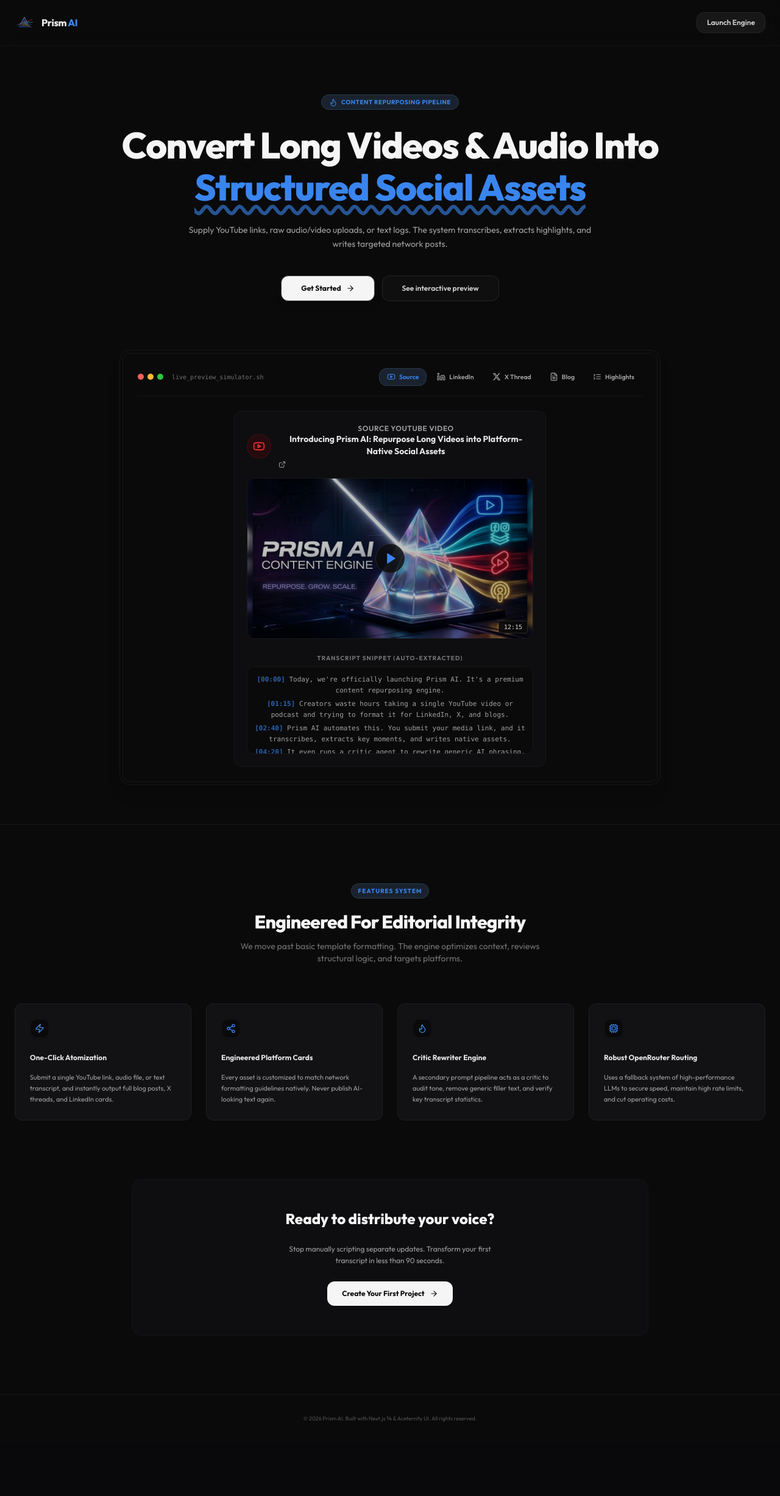
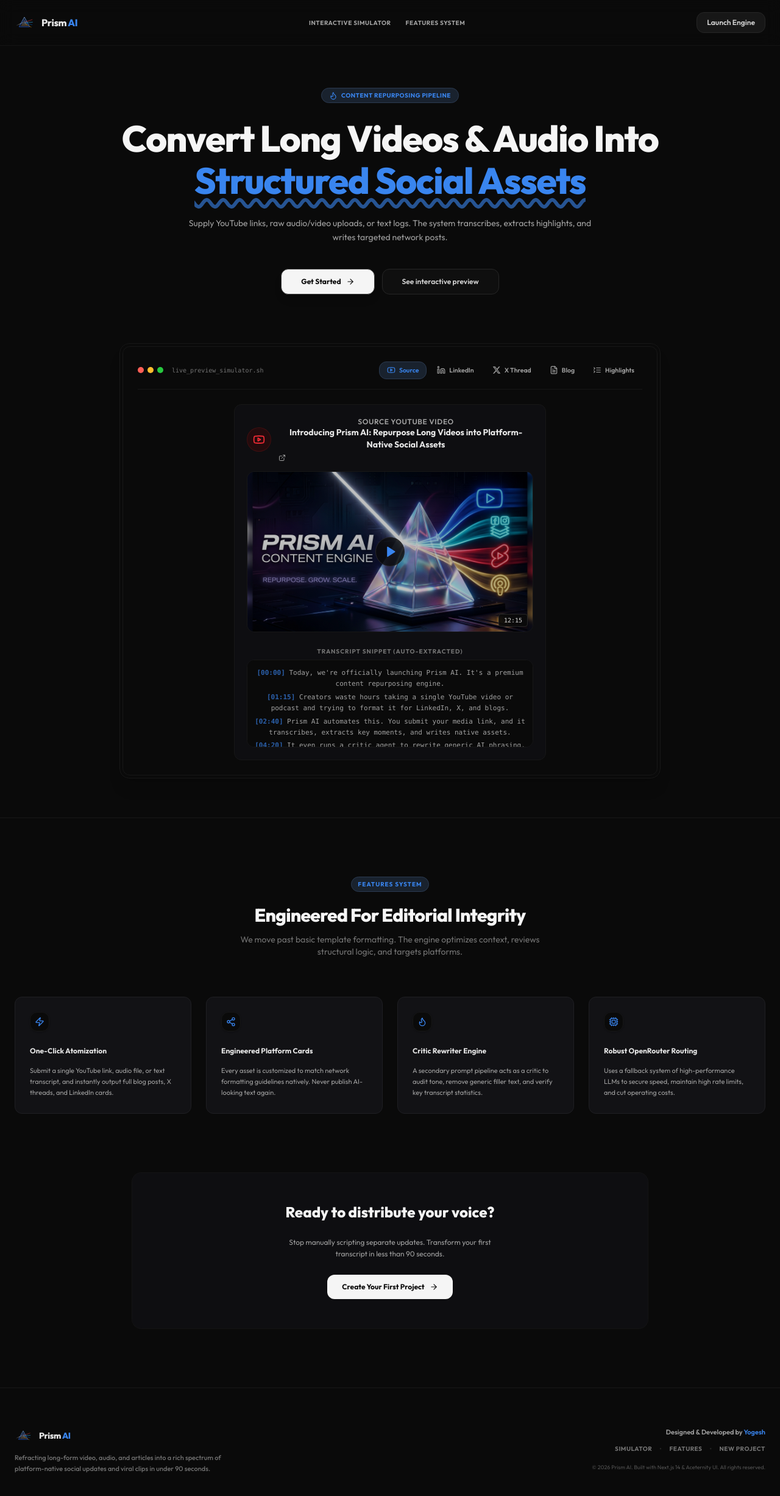
Before and after one commit to yogeshsingh63/ai-atomizer, a Next.js app in the folder client/: page / in a window 1280 px wide. Shown: the top 2454 px of the page at 61% size. Before the commit the page ends 2365 px from the top, so only its background shows below. Built offline with nearby package versions, Linux system fonts and the light colour scheme.

Commit message:
feat: convert navbar to fixed-top positioning and redesign footer

```diff
--- a/client/app/page.tsx
+++ b/client/app/page.tsx
@@ -243,23 +243,32 @@
       <BackgroundBeams />
 
       {/* Navigation Bar */}
-      <header className="w-full max-w-7xl mx-auto px-4 sm:px-6 py-4 sm:py-5 flex items-center justify-between z-10 border-b border-neutral-900/80 backdrop-blur-md sticky top-0">
+      <header className="fixed top-0 left-0 right-0 z-50 w-full border-b border-neutral-900/80 bg-neutral-950/80 backdrop-blur-md">
+        <div className="max-w-7xl mx-auto px-4 sm:px-6 py-4 sm:py-5 flex items-center justify-between">
           <div className="flex items-center gap-2">
             <PrismLogo size={32} />
             <span className="font-extrabold text-base tracking-tight text-neutral-200 ml-1">
               Prism <span className="text-brand">AI</span>
             </span>
           </div>
+
+          {/* Navigation links */}
+          <nav className="hidden sm:flex items-center gap-6 text-[10px] font-bold text-neutral-400 uppercase tracking-wider">
+            <a href="#simulator" className="hover:text-brand hover:scale-102 active:scale-98 transition-all duration-150">Interactive Simulator</a>
+            <a href="#features" className="hover:text-brand hover:scale-102 active:scale-98 transition-all duration-150">Features System</a>
+          </nav>
+
           <Link
             href="/new"
             className="text-xs font-semibold text-neutral-300 hover:text-white bg-neutral-900 hover:bg-neutral-800 border border-neutral-800 px-4 py-2 rounded-lg transition-all duration-200 active:scale-95"
           >
             Launch Engine
           </Link>
+        </div>
       </header>
 
       {/* Hero Section */}
-      <section className="flex flex-col items-center text-center justify-center max-w-5xl mx-auto px-4 sm:px-6 pt-14 sm:pt-20 pb-12 sm:pb-16 relative z-10 flex-1">
+      <section className="flex flex-col items-center text-center justify-center max-w-5xl mx-auto px-4 sm:px-6 pt-28 sm:pt-36 pb-12 sm:pb-16 relative z-10 flex-1">
         <div className="flex items-center justify-center gap-1.5 px-3 py-1 rounded-full bg-brand-muted border border-brand-border text-[9px] sm:text-[10px] font-bold text-brand mb-5 sm:mb-6 uppercase tracking-wider text-center">
           <Flame className="w-3 h-3 sm:w-3.5 sm:h-3.5 shrink-0" />
           <span>Content Repurposing Pipeline</span>
@@ -293,7 +302,7 @@
         </div>
 
         {/* Live Simulator Mockup Section */}
-        <div id="simulator" className="w-full max-w-4xl mt-12 sm:mt-20 relative px-1">
+        <div id="simulator" className="w-full max-w-4xl mt-12 sm:mt-20 relative px-1 scroll-mt-24">
           <div className="border border-neutral-900 rounded-2xl overflow-hidden bg-neutral-900/10 backdrop-blur-md p-1 border-brand-border/40 shadow-xl w-full max-w-full min-w-0">
 
             <div className="bg-neutral-950 rounded-xl border border-neutral-900 p-4 sm:p-6 flex flex-col gap-6 w-full max-w-full min-w-0">
@@ -393,8 +402,8 @@
       </section>
 
       {/* Features Grid */}
-      <section id="features" className="max-w-7xl mx-auto px-4 sm:px-6 py-16 sm:py-24 border-t border-neutral-900 relative z-10 w-full">
-        <div className="flex flex-col items-center text-center gap-2 mb-10 sm:mb-16">
+      <section className="max-w-7xl mx-auto px-4 sm:px-6 py-16 sm:py-24 border-t border-neutral-900 relative z-10 w-full">
+        <div id="features" className="flex flex-col items-center text-center gap-2 mb-10 sm:mb-16 scroll-mt-24">
           <span className="text-[9px] sm:text-[10px] uppercase font-bold text-brand tracking-widest brand-badge px-2.5 py-1 rounded-full">Features System</span>
           <h2 className="text-lg sm:text-xl md:text-3xl font-extrabold text-neutral-100 tracking-tight mt-3">
             Engineered For Editorial Integrity
@@ -438,8 +447,45 @@
       </section>
 
       {/* Footer */}
-      <footer className="w-full border-t border-neutral-900 py-8 text-center text-[9px] text-neutral-600 relative z-10 mt-auto">
+      <footer className="w-full border-t border-neutral-900 bg-neutral-950/40 relative z-10 mt-auto">
+        <div className="max-w-7xl mx-auto px-4 sm:px-6 py-12 md:py-16 flex flex-col md:flex-row items-center md:items-start justify-between gap-8 sm:gap-10">
+
+          {/* Logo & Vision Block */}
+          <div className="flex flex-col items-center md:items-start text-center md:text-left gap-3.5 max-w-sm">
+            <div className="flex items-center gap-2">
+              <PrismLogo size={28} />
+              <span className="font-extrabold text-sm tracking-tight text-neutral-200 ml-1">
+                Prism <span className="text-brand">AI</span>
+              </span>
+            </div>
+            <p className="text-[11px] leading-relaxed text-neutral-500 font-medium">
+              Refracting long-form video, audio, and articles into a rich spectrum of platform-native social updates and viral clips in under 90 seconds.
+            </p>
+          </div>
+
+          {/* Designer Signature & Tech details */}
+          <div className="flex flex-col items-center md:items-end text-center md:text-right gap-3">
+            <div className="text-[11px] font-semibold text-neutral-400">
+              Designed & Developed by{" "}
+              <span className="text-brand hover:underline cursor-pointer select-none">
+                Yogesh
+              </span>
+            </div>
+
+            <div className="flex items-center gap-3 text-[10px] font-bold text-neutral-500 uppercase tracking-wider">
+              <a href="#simulator" className="hover:text-brand transition-colors">Simulator</a>
+              <span className="text-neutral-800 select-none">•</span>
+              <a href="#features" className="hover:text-brand transition-colors">Features</a>
+              <span className="text-neutral-800 select-none">•</span>
+              <Link href="/new" className="hover:text-brand transition-colors">New Project</Link>
+            </div>
+
+            <p className="text-[9px] text-neutral-600 mt-1">
               &copy; {new Date().getFullYear()} Prism AI. Built with Next.js 14 & Aceternity UI. All rights reserved.
+            </p>
+          </div>
+
+        </div>
       </footer>
     </div>
   );
```
Lines whose indentation alone changed are shown as unchanged.
